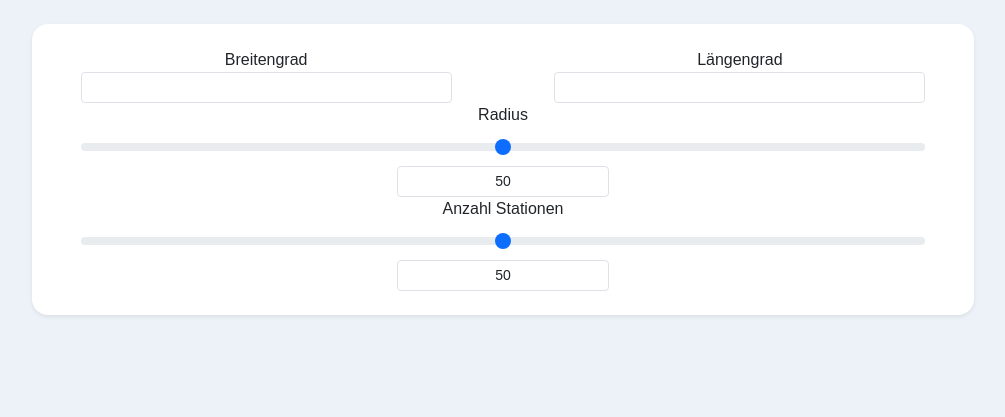
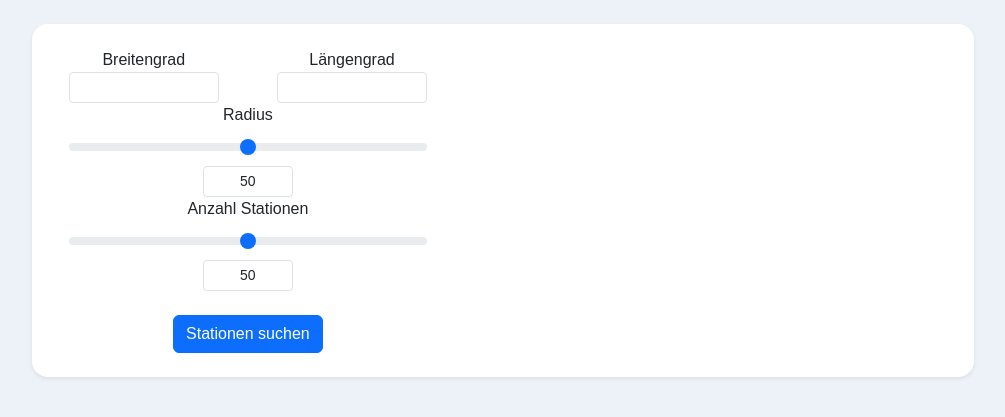
Before and after one commit to Praciqx/DHBWVS-GHCN-WeatherStation, a Flask app: template templates/index.html in a window 1280 px wide. Shown: the part 64-481 px from the top of the page, without its empty margins (137-1142 px from the left). Run offline with Flask 3, Linux system fonts and the light colour scheme; the template is opened without the code that fills it, so the values that code supplies are empty; some libraries are stand-ins or nearby versions.

Commit message:
Map Implementierung

```diff
--- a/templates/index.html
+++ b/templates/index.html
@@ -3,36 +3,94 @@
 {% block body %}
 <div class="container-fluid py-4">
     <div class="d-flex justify-content-center">
-        <div class="d-flex justify-content-center w-75 align-items-center rounded-4 py-4 bg-white shadow-sm">
-            <div class="row">
+        <div class="d-flex justify-content-around w-75 align-items-center rounded-4 py-4 bg-white shadow-sm">
+            <div class="col-5">
+                <form id="weatherinputForm" class="needs-validation" novalidate>
+                    <div class="row needs-validation">
                         <div class="col-5 text-center mx-auto">
                             <label for="latitude">Breitengrad</label>
-                    <input class="form-control-sm form-control" id="latitude" name="latitude">
+                            <input class="form-control-sm form-control latlon" id="latitude" name="latitude" required>
+                            <div class="invalid-feedback">
+                                Bitte geben Sie einen gültigen Breitengrad an.
+                            </div>
                         </div>
                         <div class="col-5 text-center mx-auto">
                             <label for="latitude">Längengrad</label>
-                    <input class="form-control-sm form-control" id="longitude" name="longitude">
+                            <input class="form-control-sm form-control latlon" id="longitude" name="longitude" required>
+                            <div class="invalid-feedback">
+                                Bitte geben Sie einen gültigen Längengrad an.
+                            </div>
                         </div>
                         <div class="col-11 text-center mx-auto">
                             <label for="rangeradius" class="form-label">Radius</label>
-                    <input type="range" class="form-range" min="0" max="100" step="5" id="rangeradius">
+                            <input type="range" class="form-range ranger" min="0" max="100" step="5" id="rangeradius">
                             <input type="text" id="rangeradiusinput" class="form-control form-control-sm w-25 mx-auto text-center" value="50">
                         </div>
                         <div class="col-11 text-center mx-auto">
                             <label for="rangestation" class="form-label">Anzahl Stationen</label>
-                    <input type="range" class="form-range" min="0" max="100" step="5" id="rangestation">
+                            <input type="range" class="form-range ranger" min="0" max="100" step="5" id="rangestation">
                             <input type="text" id="rangestationinput" class="form-control form-control-sm w-25 mx-auto text-center" value="50">
                         </div>
+                        <div class="text-center mx-auto pt-4">
+                            <button id="findstations" class="btn btn-primary">
+                                Stationen suchen
+                            </button>
                         </div>
+                    </div>
+                </form>
+            </div>
+            <div id="stationmap" class="col-6">{{ karte_html|safe}}</div>
+            <style>
+                .leaflet-control-attribution{
+                    display:none !important;
+                }
+            </style>
         </div>
     </div>
 </div>
 <script>
-    document.addEventListener("DOMContentLoaded",function(){
-        document.getElementById("rangeradius").addEventListener("input",function(){
-            console.log(this.value);
+    $(function() {
+
+        $("#stationmap").on("click",function(element){
+            console.log(element);
         })
 
+        $(".ranger").on("input",function(element){
+            console.log(element);
         })
+
+        $('#weatherinputForm').on('submit', function(e){
+            e.preventDefault();
+            if (!this.checkValidity()) {
+                e.stopPropagation();
+            }else{
+                var lat = $("#latitude").val();
+                var lon = $("#longitude").val();
+                var radius = $("#rangeradiusinput").val();
+                var station_count = $("#rangestationinput").val();
+                $.ajax({
+                    url: '/get_stations',
+                    method: 'GET',
+                    data: {
+                        lat: lat,
+                        lon: lon,
+                        radius: radius,
+                        stations: station_count
+                    },
+                    success: function(response) {
+                        $('#stationmap').html(response.map_html);
+                    },
+                    error: function(xhr, status, error) {
+                        console.error('Fehler beim Abrufen der Stationen:', status, error);
+                    }
+                });
+            }
+            $(this).addClass('was-validated');
+        });
+        $('.latlon').on("change",function(){
+            this.value = this.value.replace(",",".")
+        });
+    });
+
 </script>
 {% endblock %}
```
Lines whose indentation alone changed are shown as unchanged.
